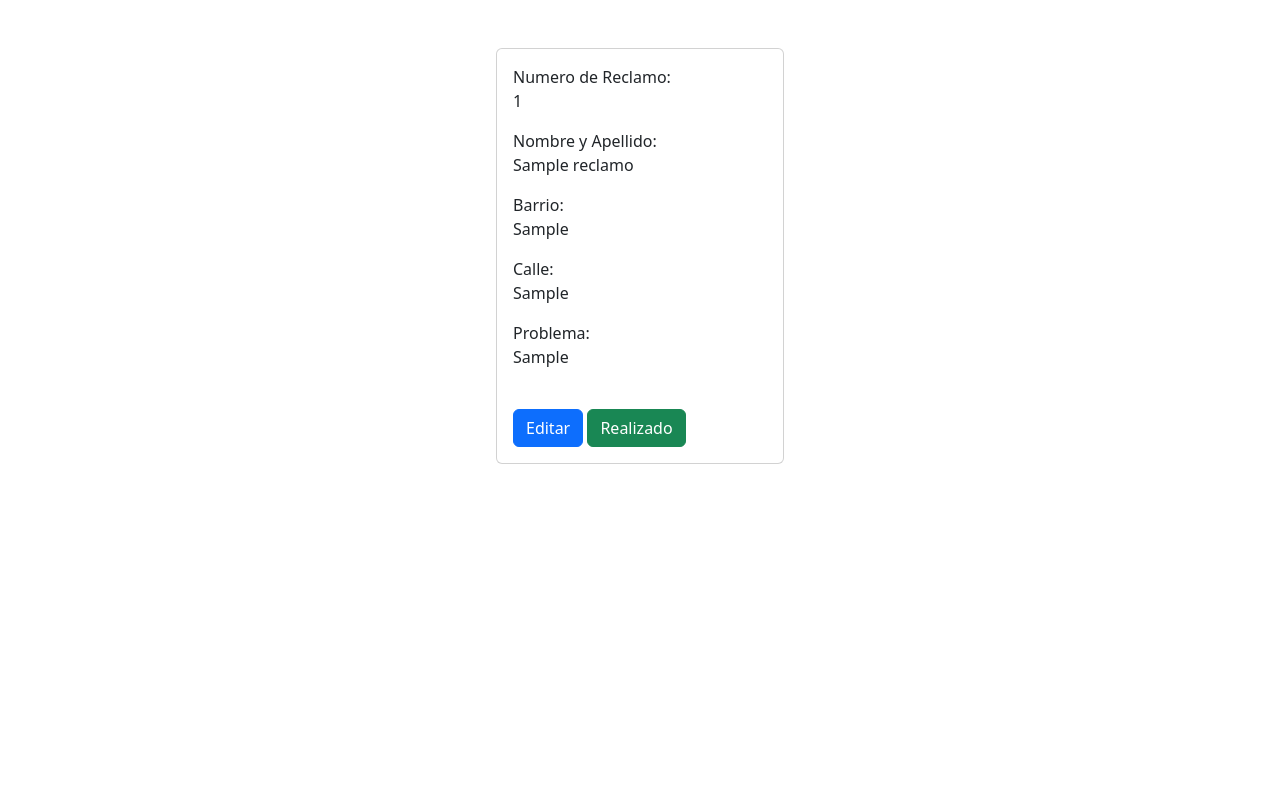
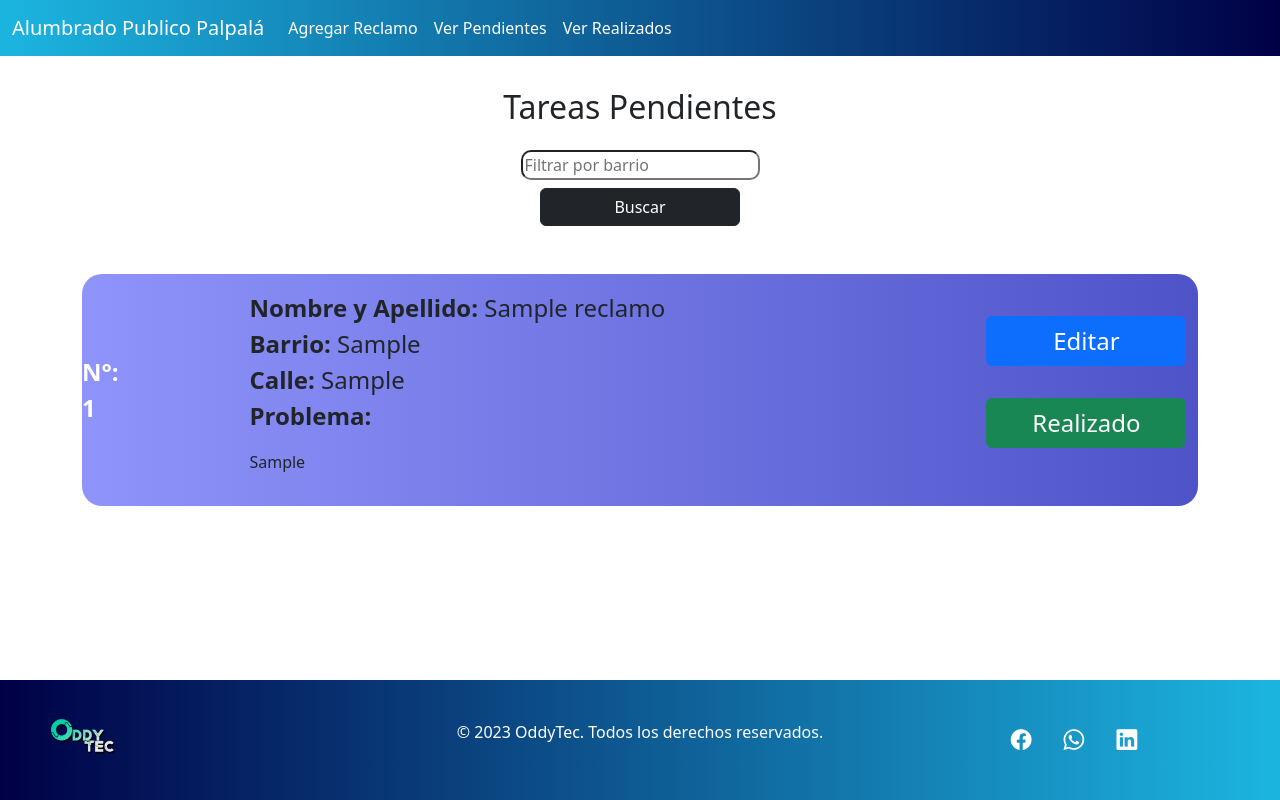
Before and after one commit to ricardoGAlvarez/TaskApp, a Flask app: page /pendientes in a window 1280 px wide. Run offline with Flask 3, Linux system fonts and the light colour scheme; tables that the repository leaves empty or names only in its code hold one stand-in row (values such as "Sample post").

Commit message:
primer prueba

```diff
--- a/app.py
+++ b/app.py
@@ -1,6 +1,7 @@
 from flask import Flask
 from flask import render_template, request, redirect
 from flaskext.mysql import MySQL
+from datetime import datetime
 
 app=Flask (__name__)
 mysql=MySQL()
@@ -11,19 +12,25 @@ app.config['MYSQL_DATABASE_PASSWORD']=''
 app.config['MYSQL_DATABASE_DB']='bdejemplopy'
 mysql.init_app(app)
 
+
 @app.route('/')
 def inicio():
     return render_template('pages/index.html')
 
 @app.route('/realizados')
 def realizados():
-    return render_template('pages/realizados.html')
+    conexion=mysql.connect()
+    cursor= conexion.cursor()
+    cursor.execute("SELECT * FROM `reclamos` WHERE `estado` = 1")
+    reclamo=cursor.fetchall()
+    conexion.commit()
+    return render_template('pages/realizados.html', reclamo=reclamo)
 
 @app.route('/pendientes')
 def pendientes():
     conexion=mysql.connect()
     cursor= conexion.cursor()
-    cursor.execute("SELECT * FROM `reclamos`")
+    cursor.execute("SELECT * FROM `reclamos` WHERE `estado` = 0")
     reclamo=cursor.fetchall()
     conexion.commit()
     return render_template('pages/pendientes.html', reclamo=reclamo)
@@ -39,9 +46,10 @@ def guardar():
     _calle=request.form['txtCalle']
     _barrio=request.form['txtBarrio']
     _problema=request.form['txtProblema']
+    _estado=0
 
-    sql= "INSERT INTO   `reclamos` ( `id`, `nombre`, `barrio`,  `calle`,  `problema`) VALUE(NULL,%s,%s,%s,%s);"
-    datos=(_nombre,_calle,_barrio,_problema )
+    sql= "INSERT INTO   `reclamos` ( `id`, `nombre`, `barrio`,  `calle`,  `problema`,`estado`) VALUE(NULL,%s,%s,%s,%s,%s);"
+    datos=(_nombre,_calle,_barrio,_problema,_estado )
     conexion= mysql.connect()
     cursor=conexion.cursor()
     cursor.execute(sql,datos)
@@ -61,7 +69,9 @@ def editar(id):
     calle = elemento[2]
     barrio = elemento[3]
     problema = elemento[4]
-    return render_template('pages/edit.html', id=id, nombre=nombre, calle=calle, barrio=barrio, problema=problema)
+    estado= elemento[5]
+
+    return render_template('pages/edit.html', id=id, nombre=nombre, calle=calle, barrio=barrio, problema=problema, estado=estado)
 
 @app.route('/edit/guardar/<int:id>', methods=['POST'])
 def actualizar(id):
@@ -69,8 +79,9 @@ def actualizar(id):
     _calle = request.form['txtCalle']
     _barrio = request.form['txtBarrio']
     _problema = request.form['txtProblema']
-    sql = "UPDATE `reclamos` SET `nombre` = %s, `barrio` = %s, `calle` = %s, `problema` = %s WHERE `reclamos`.`id` = %s"
-    datos = (_nombre, _barrio, _calle, _problema, id)
+    _estado= request.form['txtEstado']
+    sql = "UPDATE `reclamos` SET `nombre` = %s, `barrio` = %s, `calle` = %s, `problema` = %s, `estado` = %s WHERE `reclamos`.`id` = %s"
+    datos = (_nombre, _barrio, _calle, _problema,_estado, id)
     print(dir(datos))
     conexion = mysql.connect()
     cursor = conexion.cursor()
@@ -79,22 +90,54 @@ def actualizar(id):
     return redirect('/pendientes')
 
 @app.route('/realizados/guardar/<int:id>', methods=['POST'])
-def guardar_realizado(id):
+def realizado(id):
+    _estado= 1
+    sql = "UPDATE `reclamos` SET `estado` = %s WHERE `reclamos`.`id` = %s"
+    datos = (_estado, id)
+    print(dir(datos))
     conexion = mysql.connect()
     cursor = conexion.cursor()
-    sql = "SELECT * FROM reclamos WHERE id = %s"
-    cursor.execute(sql, (id,))
-    elemento = cursor.fetchone()
-    nombre = elemento[1]
-    calle = elemento[2]
-    barrio = elemento[3]
-    problema = elemento[4]
-    return render_template('pages/edit.html', id=id, nombre=nombre, calle=calle, barrio=barrio, problema=problema)
+    cursor.execute(sql, datos)
+    conexion.commit()
+    return redirect('/pendientes')
 
+@app.route('/realizados/pendientes/<int:id>', methods=['POST'])
+def ponerpendiente(id):
+    _estado= 0
+    sql = "UPDATE `reclamos` SET `estado` = %s WHERE `reclamos`.`id` = %s"
+    datos = (_estado, id)
+    print(dir(datos))
+    conexion = mysql.connect()
+    cursor = conexion.cursor()
+    cursor.execute(sql, datos)
+    conexion.commit()
+    return redirect('/realizados')
 
+@app.route('/buscar/realizados')
+def buscarrealizados():
+    barrio = request.args.get('barrio')
+    conexion = mysql.connect()
+    cursor = conexion.cursor()
+    if barrio:
+        cursor.execute("SELECT * FROM `reclamos` WHERE `estado` = 1 AND `barrio` = %s", (barrio,))
+    else:
+        cursor.execute("SELECT * FROM `reclamos` WHERE `estado` = 1")
+    reclamo = cursor.fetchall()
+    conexion.commit()
+    return render_template('pages/realizados.html', reclamo=reclamo)
 
-
-
+@app.route('/buscar/pendientes')
+def buscarpendientes():
+    barrio = request.args.get('barrio')
+    conexion = mysql.connect()
+    cursor = conexion.cursor()
+    if barrio:
+        cursor.execute("SELECT * FROM `reclamos` WHERE `estado` = 0 AND `barrio` = %s", (barrio,))
+    else:
+        cursor.execute("SELECT * FROM `reclamos` WHERE `estado` = 0")
+    reclamo = cursor.fetchall()
+    conexion.commit()
+    return render_template('pages/pendientes.html', reclamo=reclamo)
 
 if __name__=='__main__':
     app.run(debug=True)
--- /dev/null
+++ b/static/main.css
@@ -0,0 +1,220 @@
+
+.container {
+  margin-top: 2rem;
+  flex: 1;
+}
+
+html {
+  position: relative;
+  min-height: 100%;
+}
+
+body {
+  display: flex;
+  flex-direction: column;
+  min-height: 100vh;
+  margin: 0;
+}
+
+
+
+.cards {
+  background: #4e54c8;  /* fallback for old browsers */
+  background: -webkit-linear-gradient(to right, #8f94fb, #4e54c8);  /* Chrome 10-25, Safari 5.1-6 */
+  background: linear-gradient(to right, #8f94fb, #4e54c8); /* W3C, IE 10+/ Edge, Firefox 16+, Chrome 26+, Opera 12+, Safari 7+ */
+  backdrop-filter: blur(3.5px);
+  border-radius: 20px;
+  display: flex;
+  justify-content: space-between;
+  align-items: center;
+  height: 100%;
+}
+.card-side {
+  display: flex;
+  justify-content: center;
+  align-items: center;
+  width:5%;
+  font-size: 1.5rem;
+  height:100%;
+  color:#fff;
+}
+
+.card-main {
+  display: flex;
+  justify-content: center;
+  align-items: start;
+  flex-direction:column;
+  width: 55%;
+  padding-top:1rem;
+}
+.acciones {
+  display: flex;
+  justify-content: center;
+  align-items: center;
+  flex-direction:column;
+  width: 20%;
+}
+.acciones a{
+  font-size:1.5rem;
+}
+.btn{
+  margin:0.5rem 0 .5rem 0;
+  width: 200px;
+}
+label{
+  font-size:1.5rem;
+}
+
+form{
+  display:flex;
+  flex-direction:column;
+  justify-content:center;
+  align-items:center;
+  height: 100%;
+  width:100%;
+  padding:1rem;
+}
+.form-control{
+  width:80% !important;
+  margin:1rem 0 1rem 0;
+}
+.content{
+  display: flex;
+    justify-content: center;
+}
+.realizados{
+  background: #DCE35B;
+background: -webkit-linear-gradient(to right, #45B649, #DCE35B);
+background: linear-gradient(to right, #45B649, #DCE35B);
+}
+.footer {
+  background: #000046;
+  background: -webkit-linear-gradient(to left, #1CB5E0, #000046);
+  background: linear-gradient(to left, #1CB5E0, #000046);
+  display: flex;
+  justify-content: space-around;
+  color: #fff;
+  padding: 20px;
+}
+.navbar{
+  background: #000046;  /* fallback for old browsers */
+  background: -webkit-linear-gradient(to right, #1CB5E0, #000046);  /* Chrome 10-25, Safari 5.1-6 */
+  background: linear-gradient(to right, #1CB5E0, #000046); /* W3C, IE 10+/ Edge, Firefox 16+, Chrome 26+, Opera 12+, Safari 7+ */
+
+}
+.navbar-toggler{
+  background:white !important;
+}
+.navbar a{
+  color:#fff;
+
+}
+.brand{
+  width: 30%;
+}
+.footer img{
+  width:80px;
+  margin-left:1.5rem;
+
+}
+.derechos{
+  width:40%;
+  display: flex;
+  align-items: center;
+  justify-content:center;
+}
+.social{
+  display: flex;
+  align-items:center;
+  width: 30%;
+  justify-content: center;
+}
+.social i{
+  font-size:1.3rem;
+  margin:0 1rem 0 1rem;
+}
+.btns{
+  display: flex;
+}
+.btns .btn{
+  margin:0 5px 0 5px;
+}
+.search{
+  display:flex;
+  justify-content:center;
+  align-items:center;
+  width: 100%;
+}
+.search i{
+  margin-right:1rem;
+}
+.search input{
+  border-radius:10px;
+}
+@media(max-width:1200px){
+  .cards{
+   flex-direction:column;
+  }
+  .card-side{
+   display: flex;
+   width:100%;
+   align-items:center;
+  }
+  .card-main{
+   padding:0 1rem 0 1rem;
+   width: 100%;
+  }
+  .acciones{
+   width: 100%;
+   flex-direction:row;
+   align-items:center;
+
+  }
+  form{
+   width: 50%;
+
+  }
+  .formnuevo{
+    width:100%;
+  }
+  .acciones a{
+   font-size:1rem;
+ }
+ .btn{
+   margin:0.5rem 0 .5rem 0;
+   width: 150px;
+
+ }
+ .textarea{
+   width:100%;
+   overflow: hidden;
+   word-wrap: break-word;
+ }
+
+ }
+ @media(max-width:570px){
+  .footer {
+    flex-direction:column;
+    align-items:center;
+  }
+  .brand{
+    width: 100%;
+    display: flex;
+    justify-content:center;
+  }
+  .brand img{
+    margin:0;
+    padding:0;
+  }
+  .derechos{
+    width:100%;
+    display: flex;
+    justify-content:center;
+  }
+  .social{
+    display: flex;
+    align-items:center;
+    width: 100%;
+    justify-content: center;
+  }
+ }
--- a/templates/pages/edit.html
+++ b/templates/pages/edit.html
@@ -26,6 +26,10 @@
                 Problema:
                 <input type="text" class="form-control" id="txtProblema" name="txtProblema" value="{{ problema }}"></input>
             </label>
+            <label for="txtProblema">
+                Estado:
+                <input type="text" class="form-control" id="txtProblema" name="txtProblema" value="{{ estado }}"></input>
+            </label>
             <button class="btn btn-primary mt-3">Actualizar</button>
         </form>
         <a class="btn btn-danger mt-3" href="/">Cancelar</a>
--- a/templates/pages/footer.html
+++ b/templates/pages/footer.html
@@ -0,0 +1,24 @@
+<!DOCTYPE html>
+<html lang="en">
+<head>
+    <meta charset="UTF-8">
+    <meta http-equiv="X-UA-Compatible" content="IE=edge">
+    <meta name="viewport" content="width=device-width, initial-scale=1.0">
+    <link rel="stylesheet" href="https://cdn.jsdelivr.net/npm/bootstrap-icons@1.10.5/font/bootstrap-icons.css">
+</head>
+<body>
+    <footer class="footer">
+        <div class="brand">
+            <img src="../../static/logo.png" alt="">
+        </div>
+        <div class="derechos">
+            <p class="text-center">&copy; 2023 OddyTec. Todos los derechos reservados.</p>
+        </div>
+        <div class="social">
+            <i class="bi bi-facebook"></i>
+            <i class="bi bi-whatsapp"></i>
+            <i class="bi bi-linkedin"></i>
+        </div>
+    </footer>
+</body>
+</html>
--- a/templates/pages/header.html
+++ b/templates/pages/header.html
@@ -5,16 +5,32 @@
     <meta http-equiv="X-UA-Compatible" content="IE=edge">
     <meta name="viewport" content="width=device-width, initial-scale=1.0">
     <link href="https://cdn.jsdelivr.net/npm/bootstrap@5.3.0/dist/css/bootstrap.min.css" rel="stylesheet" integrity="sha384-9ndCyUaIbzAi2FUVXJi0CjmCapSmO7SnpJef0486qhLnuZ2cdeRhO02iuK6FUUVM" crossorigin="anonymous">
-    <script src="https://cdn.jsdelivr.net/npm/bootstrap@5.3.0/dist/js/bootstrap.bundle.min.js" integrity="sha384-geWF76RCwLtnZ8qwWowPQNguL3RmwHVBC9FhGdlKrxdiJJigb/j/68SIy3Te4Bkz" crossorigin="anonymous"></script>
 
     <title>Document</title>
 </head>
 <body>
-    <nav class="navbar navbar-expand-lg bg-dark " >
-        <div class="container-fluid ">
-          <a class="navbar-brand " href="#" style="color:white" >Navbar</a>
+  <nav class="navbar navbar-expand-lg bg-body-tertiary">
+    <div class="container-fluid">
+      <a class="navbar-brand" href="#">Alumbrado Publico Palpalá</a>
+      <button class="navbar-toggler" type="button" data-bs-toggle="collapse" data-bs-target="#navbarNav" aria-controls="navbarNav" aria-expanded="false" aria-label="Toggle navigation">
+        <span class="navbar-toggler-icon" style="color:#fff;"></span>
+      </button>
+      <div class="collapse navbar-collapse" id="navbarNav">
+        <ul class="navbar-nav">
+          <li class="nav-item">
+            <a class="nav-link" href="/nuevo">Agregar Reclamo</a>
+          </li>
+          <li class="nav-item">
+            <a class="nav-link" href="/pendientes">Ver Pendientes</a>
+          </li>
+          <li class="nav-item">
+            <a class="nav-link"  href="/realizados">Ver Realizados</a>
+          </li>
+        </ul>
+      </div>
+    </div>
+  </nav>
+  <script src="https://cdn.jsdelivr.net/npm/bootstrap@5.3.0/dist/js/bootstrap.bundle.min.js" integrity="sha384-geWF76RCwLtnZ8qwWowPQNguL3RmwHVBC9FhGdlKrxdiJJigb/j/68SIy3Te4Bkz" crossorigin="anonymous"></script>
 
-        </div>
-      </nav>
 </body>
 </html>
--- a/templates/pages/pendientes.html
+++ b/templates/pages/pendientes.html
@@ -5,36 +5,57 @@
     <meta http-equiv="X-UA-Compatible" content="IE=edge">
     <meta name="viewport" content="width=device-width, initial-scale=1.0">
     <link href="https://cdn.jsdelivr.net/npm/bootstrap@5.3.0/dist/css/bootstrap.min.css" rel="stylesheet" integrity="sha384-9ndCyUaIbzAi2FUVXJi0CjmCapSmO7SnpJef0486qhLnuZ2cdeRhO02iuK6FUUVM" crossorigin="anonymous">
+    <link rel="stylesheet" type="text/css" href="{{ url_for('static', filename='main.css') }}">
 
     <title>Document</title>
 </head>
 <body>
-    <div class="container pt-4 d-flex flex-column align-items-center">
+    {% include 'pages/header.html' %}
+    <div class="container">
+      <h2 class="text-center">Tareas Pendientes</h2>
+
+        <form action="/buscar/pendientes" method="GET" class="search">
+          <input type="text" name="barrio" placeholder="Filtrar por barrio">
+          <button type="submit" class="btn btn-dark">Buscar</button>
+        </form>
+
       {% for reclamo in reclamo %}
-      <div class="card mt-4 mb-4" style="width: 18rem;">
-          <div class="card-body text-start">
-              <span>Numero de Reclamo: </span>
-              <p class="card-text">{{reclamo[0]}}</p>
-              <span>Nombre y Apellido: </span>
-              <p class="card-text">{{reclamo[1]}}</p>
-              <span>Barrio: </span>
-              <p class="card-text">{{reclamo[2]}}</p>
-              <span>Calle: </span>
-              <p class="card-text">{{reclamo[3]}}</p>
-              <span>Problema: </span>
-              <p class="card-text">{{reclamo[4]}}</p>
-              <div class="acciones pt-4">
-                      <a class="btn btn-primary" type="submit" href="edit/{{reclamo[0]}}">Editar</a>
-                  <form action="/eliminar" method="POST" style="display: inline;">
-                      <input type="hidden" name="id" value="{{reclamo[0]}}">
-                      <button class="btn btn-success" type="submit">Realizado</button>
-                  </form>
+      <div class="cards mt-4 mb-4">
+              <div class="card-side">
+               <strong> N°: {{reclamo[0]}}</strong>
+
               </div>
-          </div>
+              <div class="card-main">
+
+              <label>
+                <strong>Nombre y Apellido:</strong> {{reclamo[1]}}
+              </label>
+              <label>
+                <strong>Barrio: </strong>{{reclamo[2]}}
+
+              </label>
+              <label>
+                <strong>Calle: </strong> {{reclamo[3]}}
+              </label>
+              <p>
+               <label > <strong>Problema:</strong></label> <p class="textarea">{{reclamo[4]}}</p>
+              </p>
+              </div>
+              <div class="acciones">
+               <div class="editar">
+                <a class="btn btn-primary" type="submit" href="edit/{{reclamo[0]}}">Editar</a>
+               </div>
+                <form action="/realizados/guardar/{{reclamo[0]}}" method="post">
+                        <button class="btn btn-success" type="submit"><a>Realizado</a></button>
+                </form>
+              </div>
       </div>
       {% endfor %}
 
     </div>
     <script src="https://cdn.jsdelivr.net/npm/bootstrap@5.3.0/dist/js/bootstrap.bundle.min.js" integrity="sha384-geWF76RCwLtnZ8qwWowPQNguL3RmwHVBC9FhGdlKrxdiJJigb/j/68SIy3Te4Bkz" crossorigin="anonymous"></script>
-</body>
+    {% include 'pages/footer.html' %}
+
+  </body>
+
 </html>
```
Also changed, not shown: templates/pages/index.html (+36 -15 lines), templates/pages/nuevo.html (+64 -30 lines), templates/pages/realizados.html (+39 -0 lines), static/logo.png (added).
